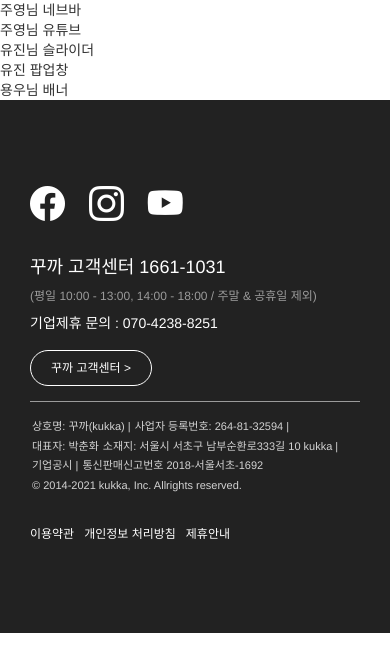
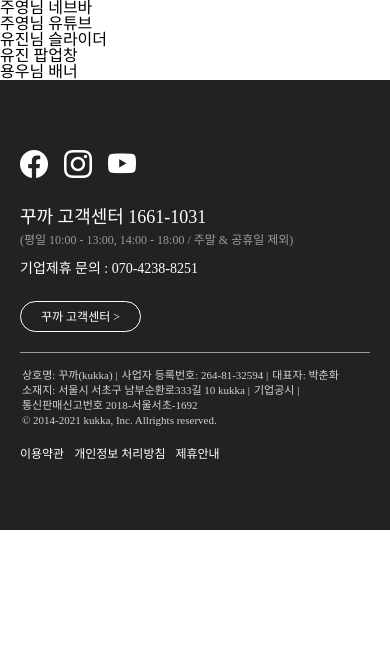
Before and after one commit to moolbum/wanted_TBWA, a plain HTML site: page pages/index.html in a window 390 px wide. Drawn offline with nearby package versions, Linux system fonts and the light colour scheme; a script that the page names is missing.

Commit message:
Modify : 반응형 웹 아이콘 사이즈 수정

```diff
--- a/pages/index.html
+++ b/pages/index.html
@@ -10,10 +10,6 @@
     <link
       rel="stylesheet"
       href="https://cdn.jsdelivr.net/npm/bootstrap-icons@1.8.1/font/bootstrap-icons.css"
-    />
-    <link
-      rel="stylesheet"
-      href="https://maxcdn.bootstrapcdn.com/bootstrap/3.3.2/css/bootstrap.min.css"
     />
     <title>퍼포먼스바이 TBWA</title>
   </head>
--- a/pages/styles/footer.css
+++ b/pages/styles/footer.css
@@ -127,7 +127,17 @@
   }
 
   .footerContainer {
-    padding: 0 30px;
+    padding: 70px 10px;
+  }
+
+  .footerWrap {
+    padding: 0 10px;
+  }
+
+  .bi {
+    color: #fff;
+    font-size: 28px;
+    margin-right: 12px;
   }
 
   .service {
@@ -137,12 +147,13 @@
   }
 
   .serviceTextMobile {
+    margin-top: 20px;
     display: block;
     font-size: 18px;
   }
 
   .serviceTime {
-    margin: 0;
+    margin: 8px 0;
     font-size: 12px;
   }
 
@@ -152,7 +163,7 @@
 
   .serviceButtonMobile {
     display: block;
-    margin-top: 7px;
+    margin: 25px 0 5px 0;
     padding: 9px 20px 8px 20px;
     border: 1px solid #fff;
     border-radius: 20px;
```
